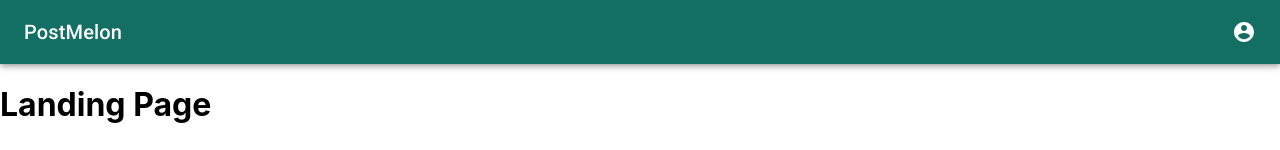
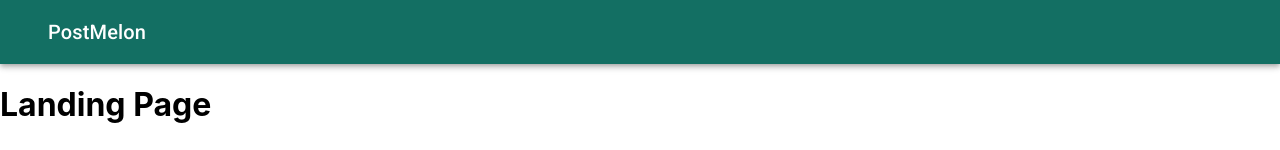
Before and after one commit to vincentlieu/postmelon-frontend, a React (Create React App) app: page / in a window 1280 px wide. Shown: the top 150 px of the page. Built offline with nearby package versions, Linux system fonts and the light colour scheme.

Commit message:
POS-51 - Completed styling of navbar and added logic to navigate to profile and home

```diff
--- a/src/layout/NavBar.js
+++ b/src/layout/NavBar.js
@@ -1,11 +1,13 @@
-import React from 'react';
+import React, { useState, forwardRef } from 'react';
 import { makeStyles } from '@material-ui/core/styles';
-import { AppBar, Toolbar, IconButton, Typography, Badge, MenuItem, Menu} from '@material-ui/core';
-import MenuIcon from '@material-ui/icons/Menu';
+import { AppBar, Toolbar, MenuItem, Menu, IconButton, Typography } from '@material-ui/core/';
 import AccountCircle from '@material-ui/icons/AccountCircle';
+import MoreIcon from '@material-ui/icons/MoreVert';
+import HomeIcon from '@material-ui/icons/Home';
+import SettingsIcon from '@material-ui/icons/Settings';
 import ExitToAppIcon from '@material-ui/icons/ExitToApp';
 import { useGlobalState } from '../config/GlobalState';
-import { Link } from 'react-router-dom';
+import { Link as RouterLink } from 'react-router-dom';
 
 const useStyles = makeStyles((theme) => ({
   grow: {
@@ -15,9 +17,11 @@ const useStyles = makeStyles((theme) => ({
     marginRight: theme.spacing(2),
   },
   title: {
-    display: 'none',
+    textDecoration: 'none',
+    color: 'inherit',
     [theme.breakpoints.up('sm')]: {
-      display: 'block',
+      marginLeft: theme.spacing(3),
+      width: 'auto',
     },
   },
   sectionDesktop: {
@@ -32,12 +36,16 @@ const useStyles = makeStyles((theme) => ({
       display: 'none',
     },
   },
+  menuBar: {
+    display: 'flex',
+    justifyContent: 'space-between'
+  }
 }));
 
-function PrimarySearchAppBar() {
+const NavigationBar = () => {
   const classes = useStyles();
-  const [anchorEl, setAnchorEl] = React.useState(null);
-  const [mobileMoreAnchorEl, setMobileMoreAnchorEl] = React.useState(null);
+  const [anchorEl, setAnchorEl] = useState(null);
+  const [mobileMoreAnchorEl, setMobileMoreAnchorEl] = useState(null);
 
   const isMenuOpen = Boolean(anchorEl);
   const isMobileMenuOpen = Boolean(mobileMoreAnchorEl);
@@ -45,12 +53,9 @@ function PrimarySearchAppBar() {
   const { store } = useGlobalState();
   const { userID } = store;
 
+  // HANDLE NAVIGATION BAR MENU OPEN AND CLOSE.
   const handleProfileMenuOpen = (event) => {
     setAnchorEl(event.currentTarget);
-  };
-
-  const handleMobileMenuClose = () => {
-    setMobileMoreAnchorEl(null);
   };
 
   const handleMenuClose = () => {
@@ -62,50 +67,78 @@ function PrimarySearchAppBar() {
     setMobileMoreAnchorEl(event.currentTarget);
   };
 
-  const menuId = 'primary-search-account-menu';
+  const handleMobileMenuClose = () => {
+    setMobileMoreAnchorEl(null);
+  };
+
+
+  // ALLOW MATERIAL-UI TO USE REACT-ROUTER-DOM
+  // LINKS TO PROFILE
+  const LinkToProfile = forwardRef((props, ref) => (
+    <RouterLink
+      ref={ref}
+      to={`/profile/user/${userID}`}
+      {...props}></RouterLink>
+  ));
+
+  //LINKS TO HOME - IF USERID IS NOT PRESENT AND USER CLICKS ON POSTMELON LOGO. IT WILL REDIRECT TO LANDING.
+  const LinkToHome = forwardRef((props, ref) =>
+    userID ? (
+      <RouterLink ref={ref} to={`/home`} {...props}></RouterLink>
+    ) : (
+      <RouterLink ref={ref} to={`/`} {...props}></RouterLink>
+    )
+  );
+
+  // MENU CLICK ACCOUNT ICON TO POPULATE DROPDOWN FOR PROFILE, SETTINGS AND LOGOUT
   const renderMenu = (
     <Menu
       anchorEl={anchorEl}
       anchorOrigin={{ vertical: 'top', horizontal: 'right' }}
-      id={menuId}
       keepMounted
       transformOrigin={{ vertical: 'top', horizontal: 'right' }}
       open={isMenuOpen}
       onClose={handleMenuClose}>
-      <MenuItem onClick={handleMenuClose}>Profile</MenuItem>
-      <MenuItem onClick={handleMenuClose}>Edit Profile</MenuItem>
+      <MenuItem onClick={handleMenuClose} component={LinkToProfile}>
+        Profile
+      </MenuItem>
+      <MenuItem onClick={handleMenuClose}>Settings</MenuItem>
       <MenuItem onClick={handleMenuClose}>Log out</MenuItem>
     </Menu>
   );
 
-  const mobileMenuId = 'primary-search-account-menu-mobile';
-
+  // MOBILE MENU
   const renderMobileMenu = (
     <Menu
       anchorEl={mobileMoreAnchorEl}
       anchorOrigin={{ vertical: 'top', horizontal: 'right' }}
-      id={mobileMenuId}
       keepMounted
       transformOrigin={{ vertical: 'top', horizontal: 'right' }}
       open={isMobileMenuOpen}
       onClose={handleMobileMenuClose}>
-      <MenuItem onClick={handleProfileMenuOpen}>
-        <IconButton
-          aria-label='account of current user'
-          aria-controls='primary-search-account-menu'
-          aria-haspopup='true'
-          color='inherit'>
+      <MenuItem component={LinkToHome}>
+        <IconButton color='inherit'>
+          <HomeIcon />
+        </IconButton>
+        <p>Home</p>
+      </MenuItem>
+      <MenuItem component={LinkToProfile}>
+        <IconButton color='inherit'>
           <AccountCircle />
         </IconButton>
         <p>Profile</p>
       </MenuItem>
       <MenuItem>
         <IconButton color='inherit'>
-          <Badge color='secondary'>
+          <SettingsIcon />
+        </IconButton>
+        <p>Settings</p>
+      </MenuItem>
+      <MenuItem>
+        <IconButton color='inherit'>
           <ExitToAppIcon />
-          </Badge>
         </IconButton>
-        <p>Log out</p>
+        <p>Log off</p>
       </MenuItem>
     </Menu>
   );
@@ -113,32 +146,30 @@ function PrimarySearchAppBar() {
   return (
     <div className={classes.grow}>
       <AppBar position='static'>
-        <Toolbar>
-          <Typography className={classes.title} variant='h6' noWrap>
+        <Toolbar className={classes.menuBar}>
+          <Typography
+            className={classes.title}
+            variant='h6'
+            noWrap
+            component={LinkToHome}>
             PostMelon
           </Typography>
+          {userID && <div>
             <div className={classes.grow} />
             <div className={classes.sectionDesktop}>
-            <IconButton
-              edge='end'
-              aria-label='account of current user'
-              aria-controls={menuId}
-              aria-haspopup='true'
-              onClick={handleProfileMenuOpen}
-              color='inherit'>
+              <IconButton color='inherit' component={LinkToHome}>
+                <HomeIcon />
+              </IconButton>
+              <IconButton onClick={handleProfileMenuOpen} color='inherit'>
                 <AccountCircle />
               </IconButton>
             </div>
             <div className={classes.sectionMobile}>
-            <IconButton
-              aria-label='show more'
-              aria-controls={mobileMenuId}
-              aria-haspopup='true'
-              onClick={handleMobileMenuOpen}
-              color='inherit'>
-              <MenuIcon />
+              <IconButton onClick={handleMobileMenuOpen} color='inherit'>
+                <MoreIcon />
               </IconButton>
             </div>
+          </div>}
         </Toolbar>
       </AppBar>
       {renderMobileMenu}
@@ -147,4 +178,4 @@ function PrimarySearchAppBar() {
   );
 }
 
-export default PrimarySearchAppBar;
+export default NavigationBar;
```
Also changed, not shown: src/App.js (+5 -5 lines). Lines whose indentation alone changed are shown as unchanged.
